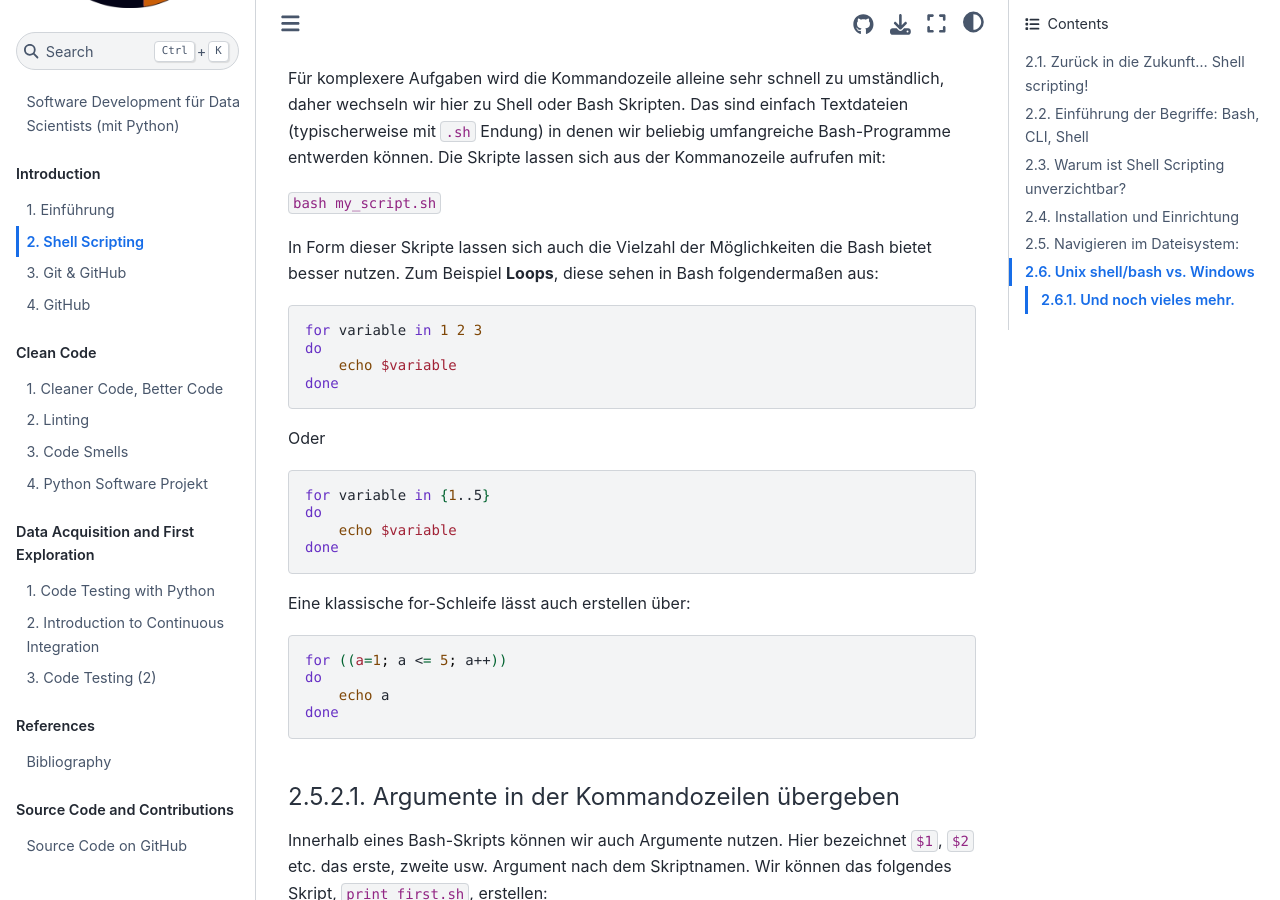
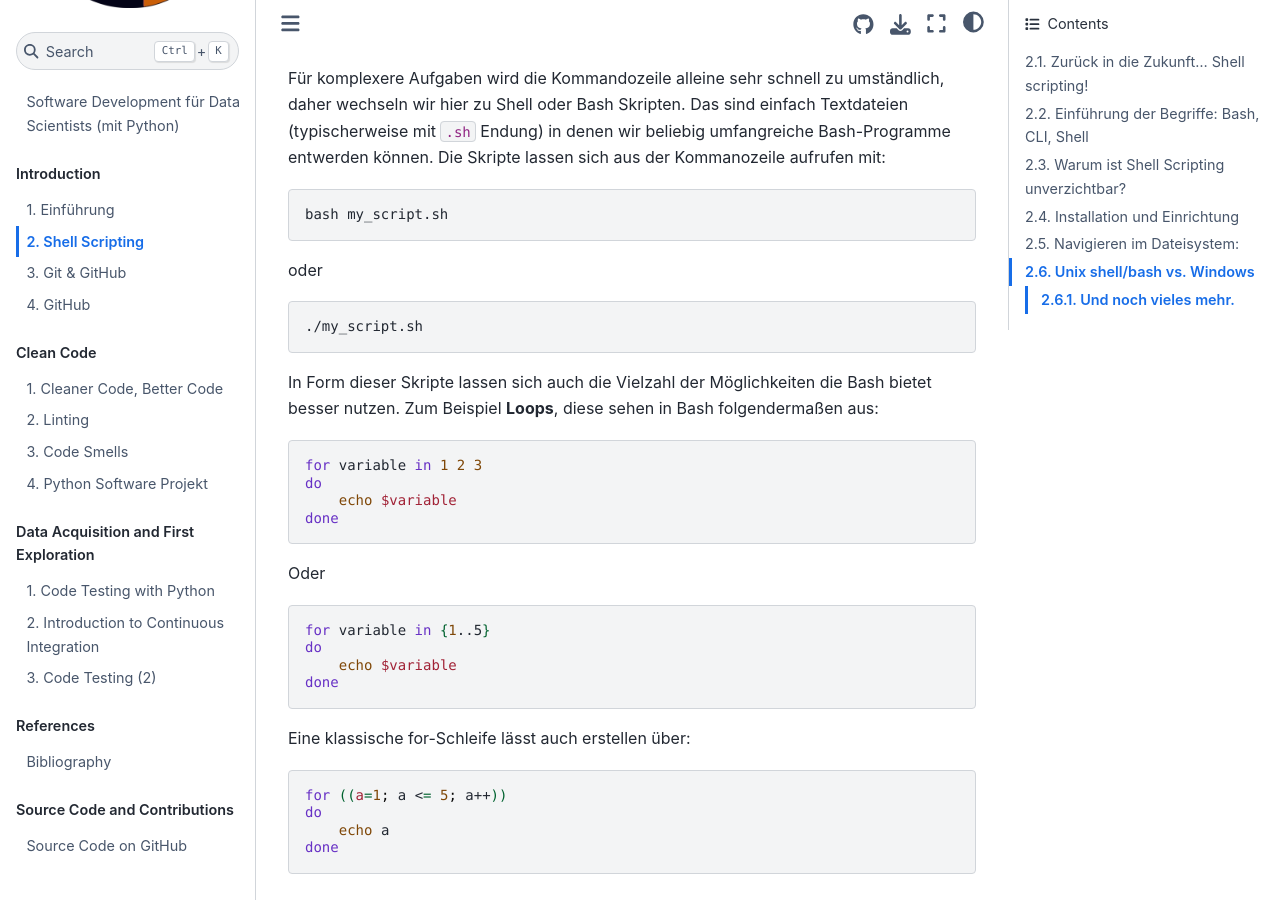
Before and after one commit to florian-huber/data_science_software_dev, a Jupyter Book: the page built from book/02_shell_scripting.md, in a window 1280 px wide and 900 px high, scrolled down 7856 px. Built offline with Jupyter Book 1.0.4 settings and Sphinx 7.4.7 and the Sphinx Book theme 1.1.4, drawn with Linux system fonts in a browser that asks for light colours; pages that are not in the unit, such as notebooks, are missing from menus; cross-references to code outside the pages are shown as plain code.

Commit message:
add alternative

````diff
--- a/book/02_shell_scripting.md
+++ b/book/02_shell_scripting.md
@@ -249,9 +249,18 @@ rm -i facts3.csv
 
 ### Bash-Skripte
 
-Für komplexere Aufgaben wird die Kommandozeile alleine sehr schnell zu umständlich, daher wechseln wir hier zu Shell oder Bash Skripten. Das sind einfach Textdateien (typischerweise mit `.sh` Endung) in denen wir beliebig umfangreiche Bash-Programme entwerden können. Die Skripte lassen sich aus der Kommanozeile aufrufen mit:
+Für komplexere Aufgaben wird die Kommandozeile alleine sehr schnell zu umständlich, daher wechseln wir hier zu Shell oder Bash Skripten.
+Das sind einfach Textdateien (typischerweise mit `.sh` Endung) in denen wir beliebig umfangreiche Bash-Programme entwerden können.
+Die Skripte lassen sich aus der Kommanozeile aufrufen mit:
 
-```bash my_script.sh```
+```bash
+bash my_script.sh
+```
+
+oder
+```bash
+./my_script.sh
+```
 
 In Form dieser Skripte lassen sich auch die Vielzahl der Möglichkeiten die Bash bietet besser nutzen. Zum Beispiel **Loops**, diese sehen in Bash folgendermaßen aus:
 
@@ -395,8 +404,8 @@ else
     bash repeater.sh "okay" $1
 fi
 ```
+Dazu muss natürlich das oben angegebene Skript `repeater.sh` im selben Ordner vorliegen.
 
-Dazu muss natürlich das oben angegebene Skript `repeater.sh` im selben Ordner vorliegen.
 
 Darüber hinaus hatten wir eingangs gesehen, dass im Hacking-Bereich scheinbar Bash UND Python recht beliebt sind.
 Das hat sicherliche viele Gründe. Einer davon liegt aber sicher auch darin, dass sich beides nämlich auch sehr einfach kombinieren lässt.
````
